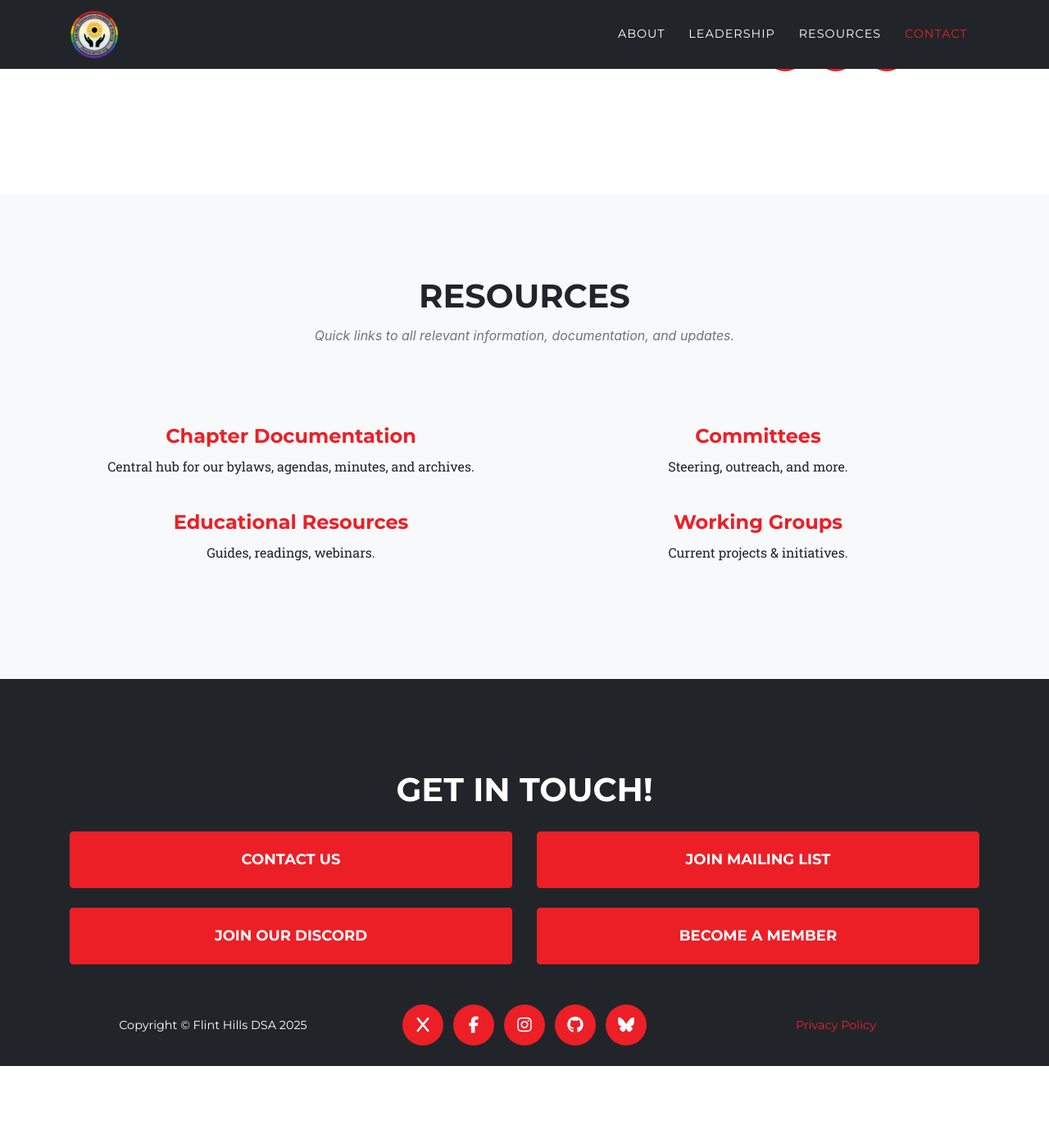
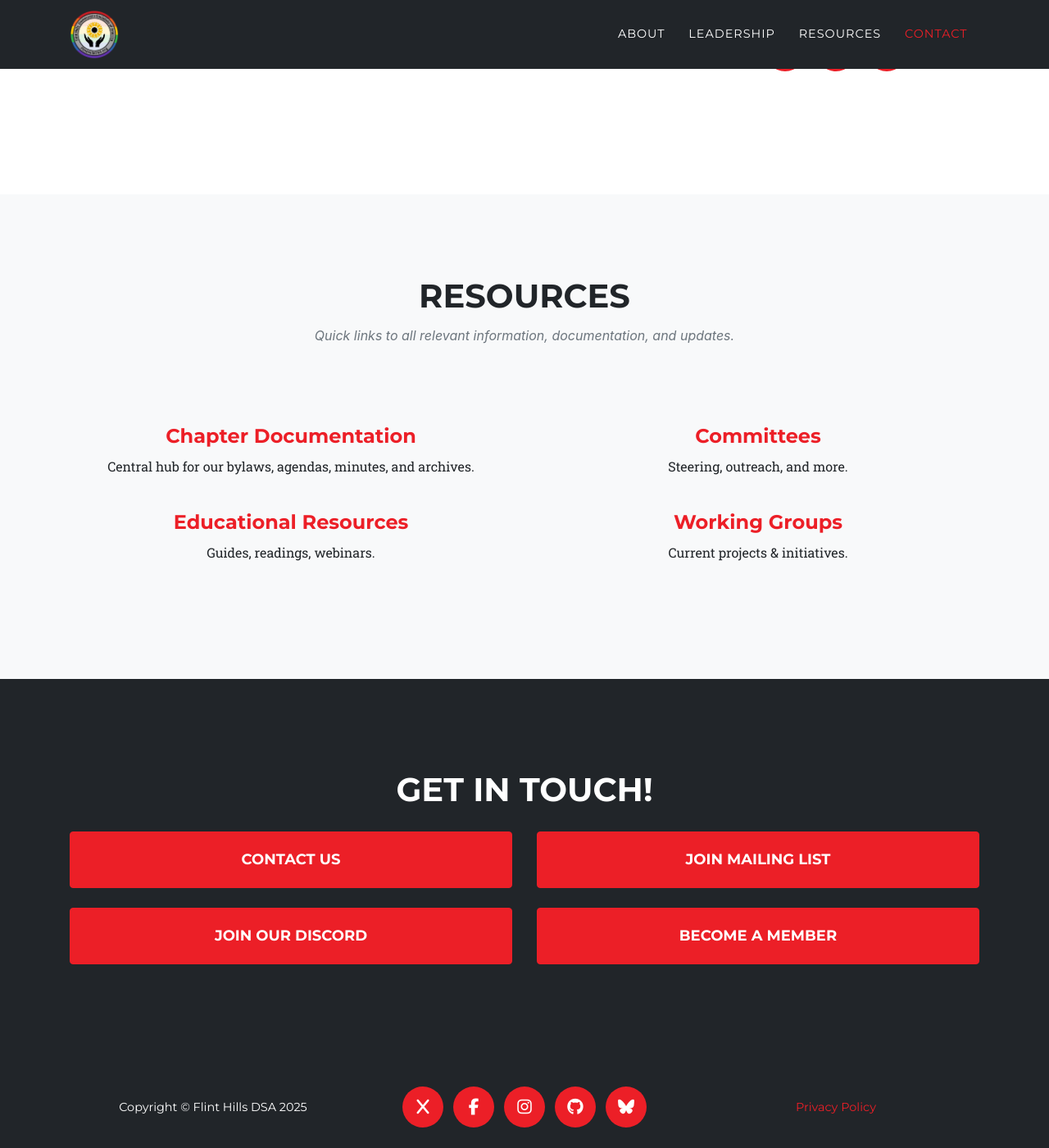
Before and after one commit to flinthillsdsa/website, a Jekyll site: the page built from index.md, in a window 1280 px wide and 1400 px high, scrolled down 2706 px. Shown: the whole window at 82% size. Built offline with Jekyll 4.4.1, drawn with Linux system fonts in a browser that asks for light colours; some web fonts are replaced; before the commit the page ends 4006 px from its top, so only the background shows below that.

Commit message:
Update _footer.scss

```diff
--- a/_sass/layout/_footer.scss
+++ b/_sass/layout/_footer.scss
@@ -49,7 +49,3 @@ ul.social-buttons {
     }
   }
 }
-
-.page-section:last-of-type {
-  padding-bottom: 0 !important;
-}
```
